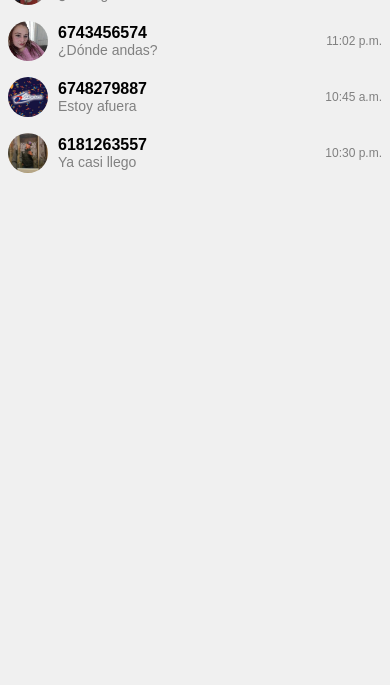
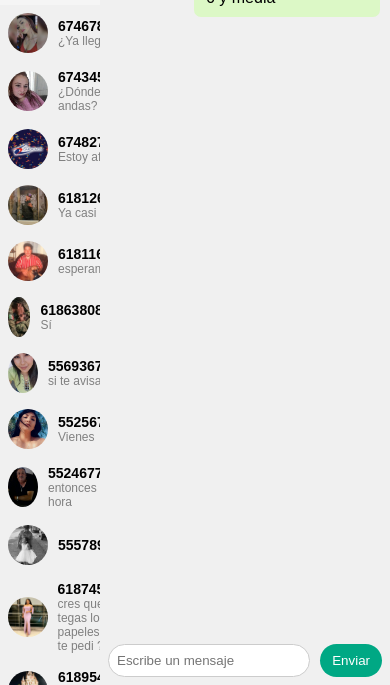
Before and after one commit to NAVI9623/whap56378, a plain HTML site: page index.html in a window 390 px wide. Shown: the part 159-844 px from the top of the page. Drawn offline with Linux system fonts and the light colour scheme.

Commit message:
Add files via upload

```diff
--- a/style.css
+++ b/style.css
@@ -10,11 +10,9 @@ body {
   background-color: #f0f0f0;
 }
 
-
-
 .sidebar {
-  width: 300px; /* o el ancho que tengas */
-  height: 100vh; /* altura de la ventana */
+  width: 300px;
+  height: 100vh;
   display: flex;
   flex-direction: column;
   background-color: #f0f0f0;
@@ -43,7 +41,7 @@ body {
 
 .chat-list {
   flex-grow: 1;
-  overflow-y: auto; /* Scroll solo aquí */
+  overflow-y: auto;
 }
 
 .chat {
@@ -149,26 +147,15 @@ body {
   cursor: pointer;
 }
 
-
-/* Botón volver oculto por defecto */
+/* Eliminar botón volver completamente */
 .back-button {
   display: none !important;
-
 }
 
-/* En móviles: muestra botón y cambia diseño */
+/* Ajustes mínimos en móviles: sin cambiar layout general */
 @media screen and (max-width: 768px) {
-
   .sidebar {
-    width: 100%;
-    max-height: 40vh;
-    overflow-y: auto;
-  }
-
-  .chat-window {
-    width: 100%;
-    flex: 1;
-    overflow-y: auto;
+    width: 100px;
   }
 
   .chat {
@@ -188,4 +175,11 @@ body {
     padding: 8px 12px;
   }
 
+  .chat-name {
+    font-size: 14px;
   }
+
+  .chat-preview {
+    font-size: 12px;
+  }
+}
```
